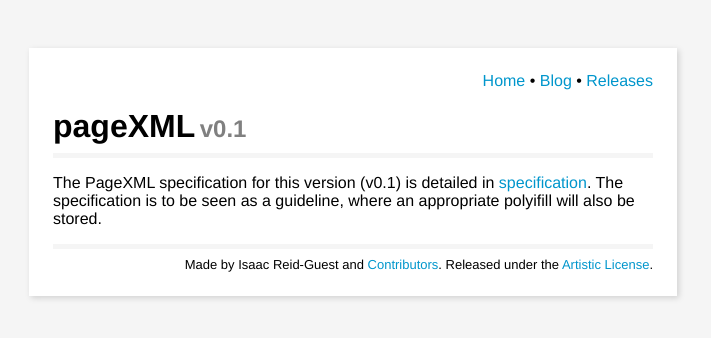
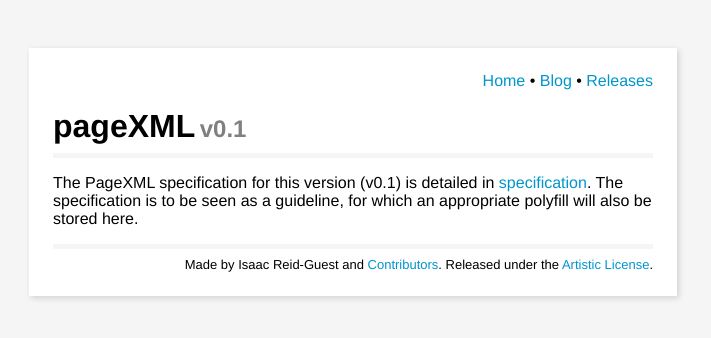
Before and after one commit to ir-g/pagexml, a Jekyll site: the page built from v0.1/index.md, in a window 1280 px wide. Shown: the top 338 px of the page, without its empty margins (287-998 px from the left). Built offline with Jekyll 4.4.1, drawn with Linux system fonts in a browser that asks for light colours.

Commit message:
Update index.md

```diff
--- a/v0.1/index.md
+++ b/v0.1/index.md
@@ -2,4 +2,4 @@
 title: v0.1
 ---
 
-The PageXML specification for this version (v0.1) is detailed in [specification](specification). The specification is to be seen as a guideline, where an appropriate polyifill will also be stored.
+The PageXML specification for this version (v0.1) is detailed in [specification](specification). The specification is to be seen as a guideline, for which an appropriate polyfill will also be stored here.
```
